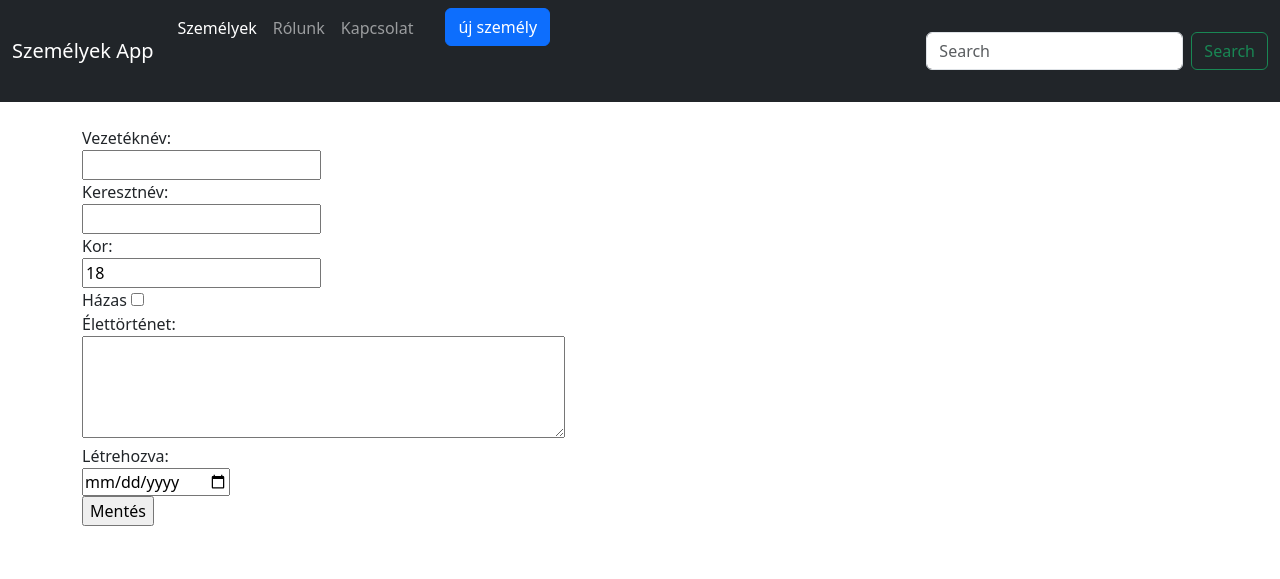
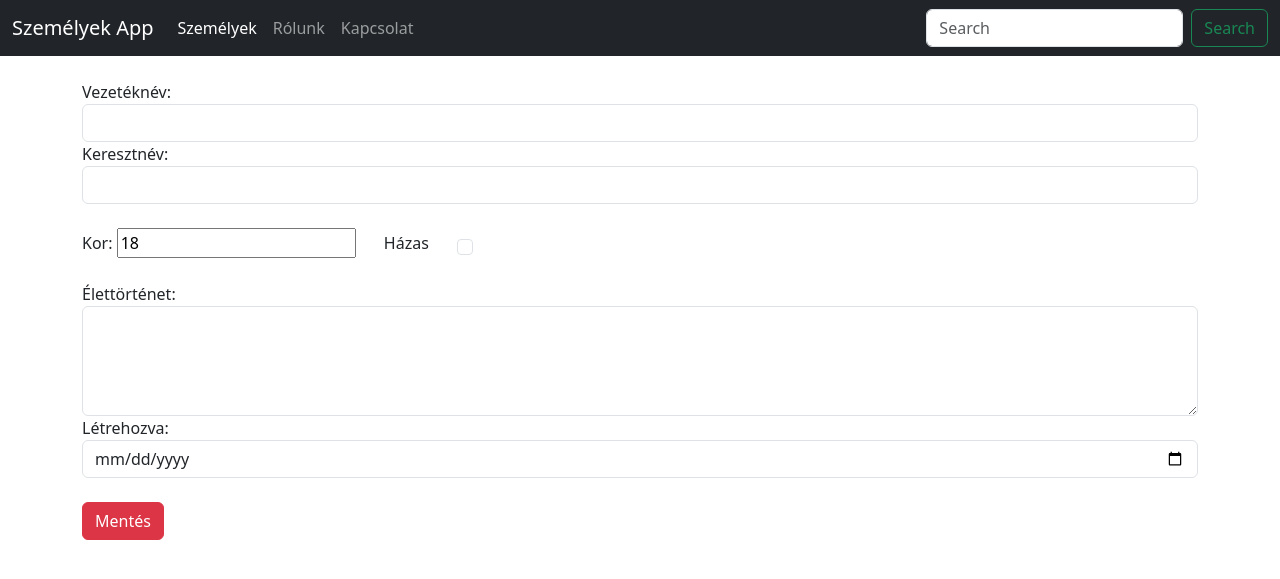
Before and after one commit to lajtosrob/Django-proj, a Django app: page /uj-szemely/ in a window 1280 px wide. Shown: the top 579 px of the page. Run offline with Django 4.2, Linux system fonts and the light colour scheme.

Commit message:
Django Video 19 - Bootstrap form

```diff
--- a/Fooldal/templates/base.html
+++ b/Fooldal/templates/base.html
@@ -28,9 +28,12 @@
               <li class="nav-item">
                 <a class="nav-link" href="{% url 'kapcsolat' %}" tabindex="-1" aria-disabled="true">Kapcsolat</a>
               </li>
+              {% if request.path == '/szemelyek/' %}
               <li class="nav-item mx-4">
                 <input type="button" class="btn btn-primary mb-5" onclick="location.href={% url 'uj-szemely' %}" value="új személy">
               </li>
+              {% endif %}
+
             </ul>
             <form class="d-flex">
               <input class="form-control me-2" type="search" placeholder="Search" aria-label="Search">
--- a/Fooldal/templates/uj_szemely.html
+++ b/Fooldal/templates/uj_szemely.html
@@ -7,22 +7,25 @@
 
         {% csrf_token %}
 
-        <label for="veznev">Vezetéknév:</label><br>
-        <input type="text" id="veznev" name="veznev" required><br>
-        <label for="kernev">Keresztnév:</label><br>
-        <input type="text" id="kernev" name="kernev" required><br>
-        <label for="kor">Kor:</label><br>
-        <input type="number" id="kor" name="kor" value=18><br>
-        <label for="hazas">Házas</label>
-        <input type="checkbox" id="hazas" name="hazas"><br>
+        <label for="veznev">Vezetéknév:</label>
+        <input type="text" class="form-control" id="veznev" name="veznev" required>
+        <label for="kernev">Keresztnév:</label>
+        <input type="text" class="form-control" id="kernev" name="kernev" required>
+        <div class="flex-row mt-4 mb-4">
+        <label for="kor">Kor:</label>
+        <input type="number" class="" id="kor" name="kor" value=18>
+        <label for="hazas" class="mx-4">Házas</label>
+        <input type="checkbox" class="form-check-input align-middle" id="hazas" name="hazas">
+        </div>
 
 
-        <label for="tortenet">Élettörténet:</label><br>
-        <textarea rows="4" cols="50" name="tortenet" id="tortenet"></textarea><br>
-        <label for="letrehoz">Létrehozva:</label><br>
-        <input type="date" id="letrehoz" name="letrehoz"><br>
 
-        <input type="submit" value="Mentés" id="mentes" name="mentes">
+        <label for="tortenet">Élettörténet:</label>
+        <textarea rows="4" class="form-control" cols="50" name="tortenet" id="tortenet"></textarea>
+        <label for="letrehoz">Létrehozva:</label>
+        <input type="date" class="form-control" id="letrehoz" name="letrehoz">
+
+        <input type="submit" class="btn btn-danger mb-4 mt-4" value="Mentés" id="mentes" name="mentes">
 
 
     </form>
--- a/Fooldal/urls.py
+++ b/Fooldal/urls.py
@@ -3,7 +3,7 @@ from . import views
 
 urlpatterns = [
     path('', views.fooldal, name='fooldal'),
-    path('szemelyek', views.szemelyek, name='szemelyek'),
+    path('szemelyek/', views.szemelyek, name='szemelyek'),
     #path('rolunk/', views.rolunk)
     path('uj-szemely/', views.uj_szemely, name="uj-szemely"),
     path('rolunk/', views.rolunk, name="rolunk"),
```
Also changed, not shown: db.sqlite3.
